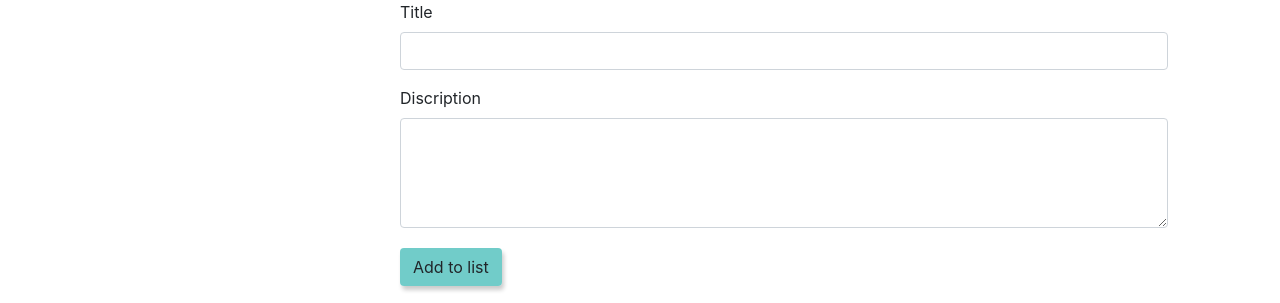
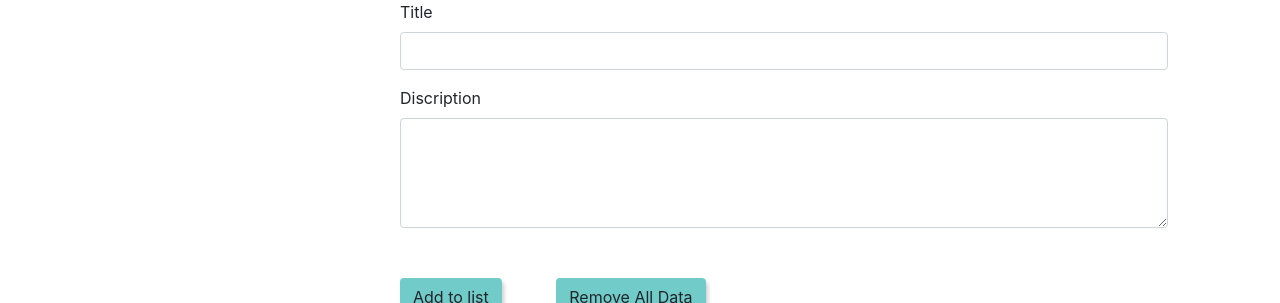
Before and after one commit to anilkarela/todo-list, a plain HTML site: page index.html in a window 1280 px wide. Shown: the part 130-433 px from the top of the page. Drawn offline with nearby package versions, Linux system fonts and the light colour scheme.

Commit message:
new method delete all data added

```diff
--- a/index.html
+++ b/index.html
@@ -42,6 +42,7 @@
         <label for="discription" >Discription</label>
         <textarea class="form-control" id="description" rows="4" required></textarea>
         <button class="btn btn-primery dataBtn">Add to list</button>
+        <button type="button" class="btn btn-primery DelBtn" onclick="del()">Remove All Data</button>
 
       </form>
       <div id="items" class="my-4"><h2>Your Items</h2></div>
--- a/index.js
+++ b/index.js
@@ -68,3 +68,7 @@ deleteIcon.forEach((element) => {
 }
 
 delete_data();
+
+function del(){
+    localStorage.clear();
+}
--- a/style.css
+++ b/style.css
@@ -27,9 +27,11 @@ li {
 }
 
 .btn {
-    margin-top: 20px;
     box-shadow: 2px 4px 4px #ccc;
     background-color: rgba(101, 200, 197, 0.921);
+}
+.DelBtn{
+    margin: 50px;
 }
 
 #aboveform {
```
